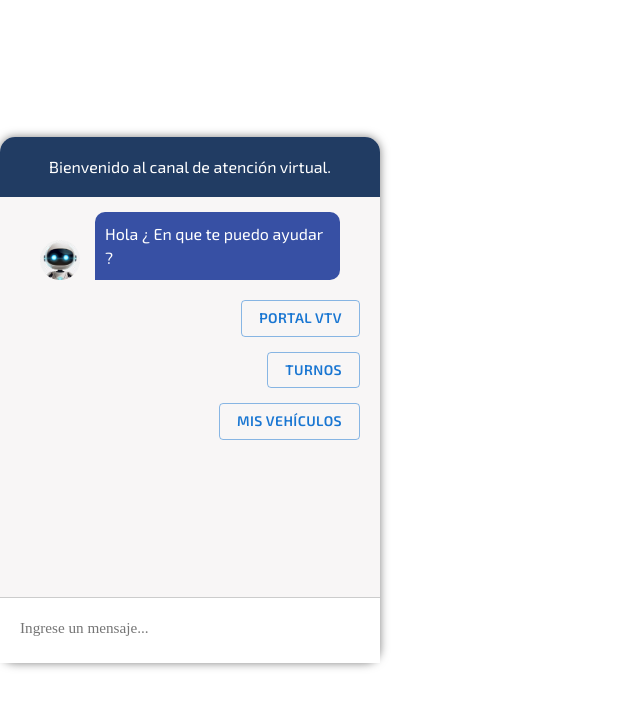
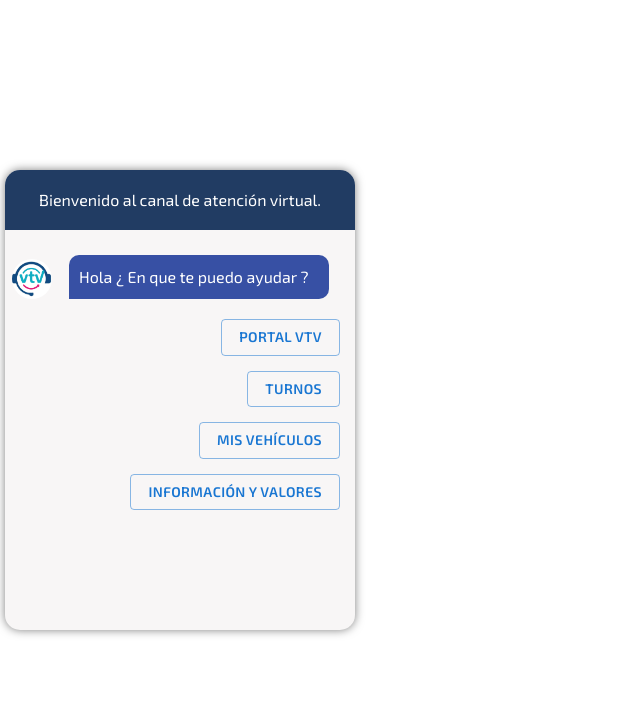
Before and after one commit to sebaamerio/chatbot, a React (Vite) app: page / in a window 1280 px wide. Shown: the top 708 px of the page, without its empty margins (0-640 px from the left). Built offline with nearby package versions, Linux system fonts and the light colour scheme.

Commit message:
Cambios estilos

```diff
--- a/src/App.jsx
+++ b/src/App.jsx
@@ -1,14 +1,13 @@
 import { useEffect } from "react";
 
 import Button from "@mui/material/Button";
-import Typography from "@mui/material/Typography";
 import Avatar from "@mui/material/Avatar";
 import SendIcon from "@mui/icons-material/Send";
 
 import { useChatbot } from "./hook/useChatbot.js";
 import { useMenu } from "./hook/useMenu.js";
 
-import robotImg from "./assets/robot-5.avif";
+import robotImg from "./assets/chatvtv.jpeg";
 import "./style/style.css";
 
 function App() {
@@ -41,11 +40,13 @@
           <span>Bienvenido al canal de atención virtual.</span>
         </header>
         <ul className="chatbot__chatbox">
-          <li className="chatbot__chat">
-            <span className="chatbot__robot">
-              <Avatar alt="Robot" src={robotImg} />
-            </span>
-            <p className="chatbot__dialog">Hola ¿ En que te puedo ayudar ?</p>
+          <li className="chatbot__menu">
+            <li className="chatbot__chat">
+              <span className="chatbot__robot">
+                <Avatar alt="Robot" src={robotImg} />
+              </span>
+              <p className="chatbot__dialog">Hola ¿ En que te puedo ayudar ?</p>
+            </li>
           </li>
           <li className="chatbot__menu">
             {chatBot.map((item) => {
@@ -102,7 +103,7 @@
             <span></span>
           )}
         </ul>
-        <div className="chatbot__input">
+        <div className="chatbot__input" style={{ display: "none" }}>
           <textarea placeholder="Ingrese un mensaje..." required></textarea>
           <span id="send-btn">
             <SendIcon />
--- a/src/BD/menu.json
+++ b/src/BD/menu.json
@@ -106,5 +106,41 @@
     "type": "Text",
     "descripcion": "Para eliminar un vehículo del portal, siga estos pasos:<BR>1- Acceda a la sección MIS VEHÍCULOS.<BR>2- En el lado derecho de la pantalla, donde se muestran los datos del vehículo, encontrará un ícono de un cesto de basura.<BR>3- Haga clic en este ícono para eliminar el vehículo.<BR>Nota: Si tiene asignado un vehículo que no le pertenece, también puede eliminarlo desde esta sección.",
     "idPadre": 17
+  },
+  {
+    "id": 19,
+    "type": "Button",
+    "descripcion": "Información y valores",
+    "idPadre": 0
+  },
+  {
+    "id": 20,
+    "type": "Text",
+    "descripcion": "Puede consultar los valores actualizados de la VTV en el siguiente enlace   <a href=\"https://www.vtv.minfra.gba.gob.ar/informacion_costos.php\"> Costos vtv</a>",
+    "idPadre": 19
+  },
+  {
+    "id": 21,
+    "type": "Button",
+    "descripcion": "Exenciones CUD",
+    "idPadre": 19
+  },
+  {
+    "id": 22,
+    "type": "Text",
+    "descripcion": "Para solicitar la exención de pago de la VTV en planta, deberá presentar la siguiente documentación:<BR>1- Exención de pago de ARBA.<BR>2- Símbolo de uso correspondiente.<BR>3- Certificado de discapacidad emitido por el Ministerio de Salud (de la Provincia o Nación).<BR>El vehículo debe estar a nombre de un familiar hasta segundo grado de parentesco.<BR>La exención se otorga para un (1) solo vehículo por año.<BR>Para obtener más información, puede consultar este enlace o comunicarse a través del correo: usuariosvtv@transporte.gba.gob.ar.",
+    "idPadre": 21
+  },
+  {
+    "id": 23,
+    "type": "Button",
+    "descripcion": "Bonificaciones Jubilados/ Pensionados",
+    "idPadre": 19
+  },
+  {
+    "id": 22,
+    "type": "Text",
+    "descripcion": "Los jubilados y pensionados pueden acceder a una bonificación especial del 50% en el servicio de verificación técnica, siempre que cumplan con los siguientes requisitos:<BR>- Ingresos: No deben superar el equivalente a dos haberes mínimos jubilatorios. Deberán presentar el último recibo de haberes como comprobante.<BR>- Titularidad: Deben ser titulares del vehículo.<BR>- VTV Vigente: Es necesario tener la VTV vigente en la Provincia de Buenos Aires.<BR>Este beneficio se otorgará una vez al año para un solo vehículo por persona que cumpla con los requisitos.",
+    "idPadre": 23
   }
 ]
--- a/src/style/style.css
+++ b/src/style/style.css
@@ -21,7 +21,8 @@
 }
 
 .chatbot {
-  width: 380px;
+  width: 350px;
+  margin: 5px;
   background: #f8f6f6;
   border-radius: 15px;
   box-shadow: 0 0 10px 0 rgba(0, 0, 0, 0.5),
@@ -57,9 +58,9 @@
 }
 
 .chatbot__chat {
-  width: 300px;
+  min-width: 320px;
   display: flex;
-  margin: 0 10px 0 20px;
+  margin: 0px 10px 0px 20px;
   gap: 15px;
 }
 
@@ -75,6 +76,7 @@
 }
 
 .chatbot__dialog {
+  width: 260px;
   word-wrap: break-word;
   color: #fff;
   background: var(--primary-color);
@@ -92,7 +94,7 @@
   flex-direction: column;
   align-items: end;
   gap: 15px;
-  margin: 10px 10px 5px 10px;
+  margin: 10px 5px 5px 5px;
 }
 
 .chatbot__menu span {
@@ -101,7 +103,7 @@
 }
 
 .chatbot__text {
-  min-width: 300px;
+  min-width: 280px;
   word-wrap: break-word;
   color: #fff;
   background: var(--primary-color);
```
Also changed, not shown: src/assets/chatvtv.jpeg (added).
